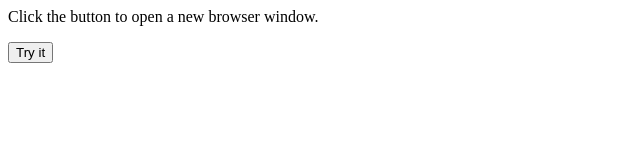
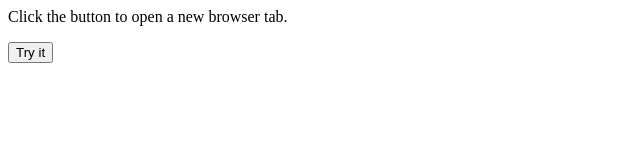
Before and after one commit to csadilek/csadilek.github.io, a plain HTML site: page test11.html in a window 1280 px wide. Shown: the full height of the page, 0-640 px from the left. Drawn offline with Linux system fonts and the light colour scheme.

Commit message:
Correction

```diff
--- a/test11.html
+++ b/test11.html
@@ -2,7 +2,7 @@
 <html>
 <body>
 
-<p>Click the button to open a new browser window.</p>
+<p>Click the button to open a new browser tab.</p>
 
 <button onclick="myFunction()">Try it</button>
 
```
